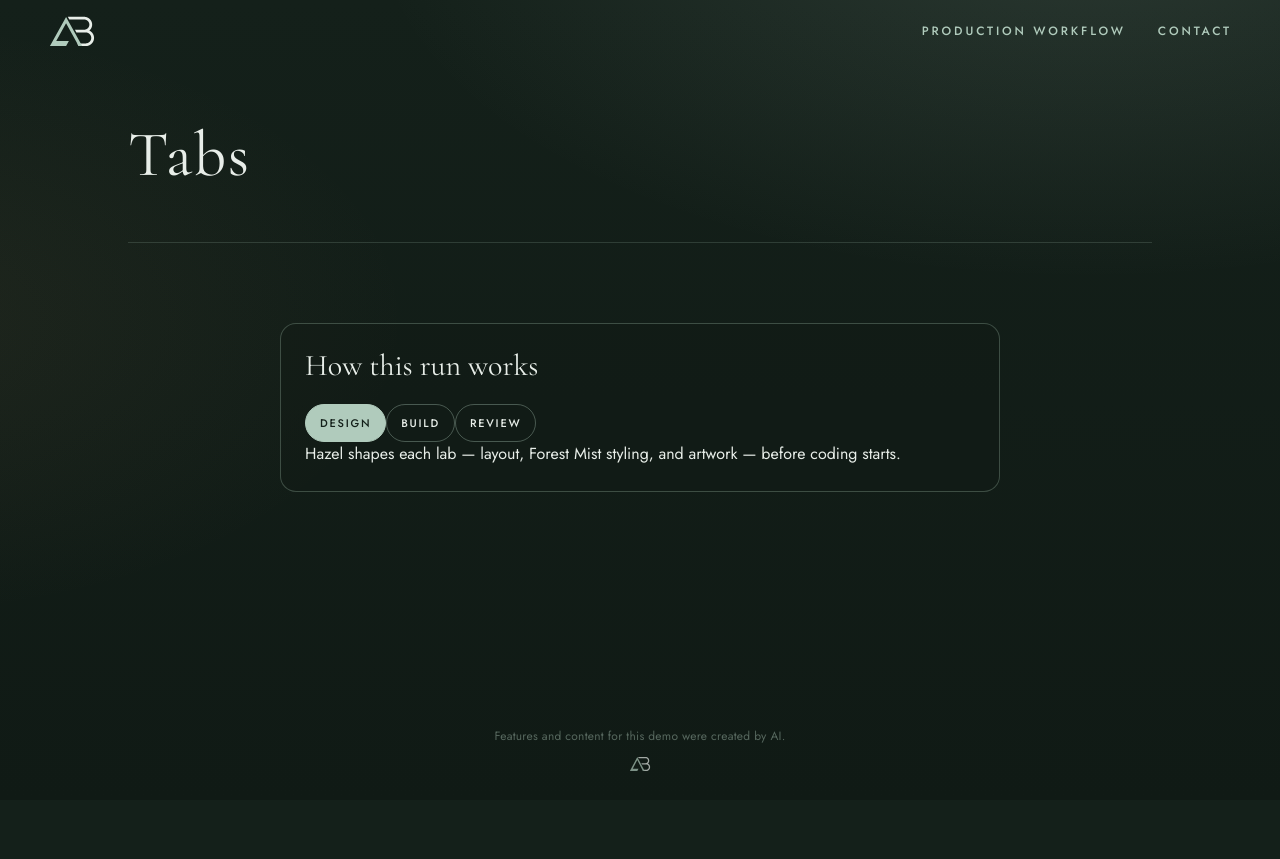
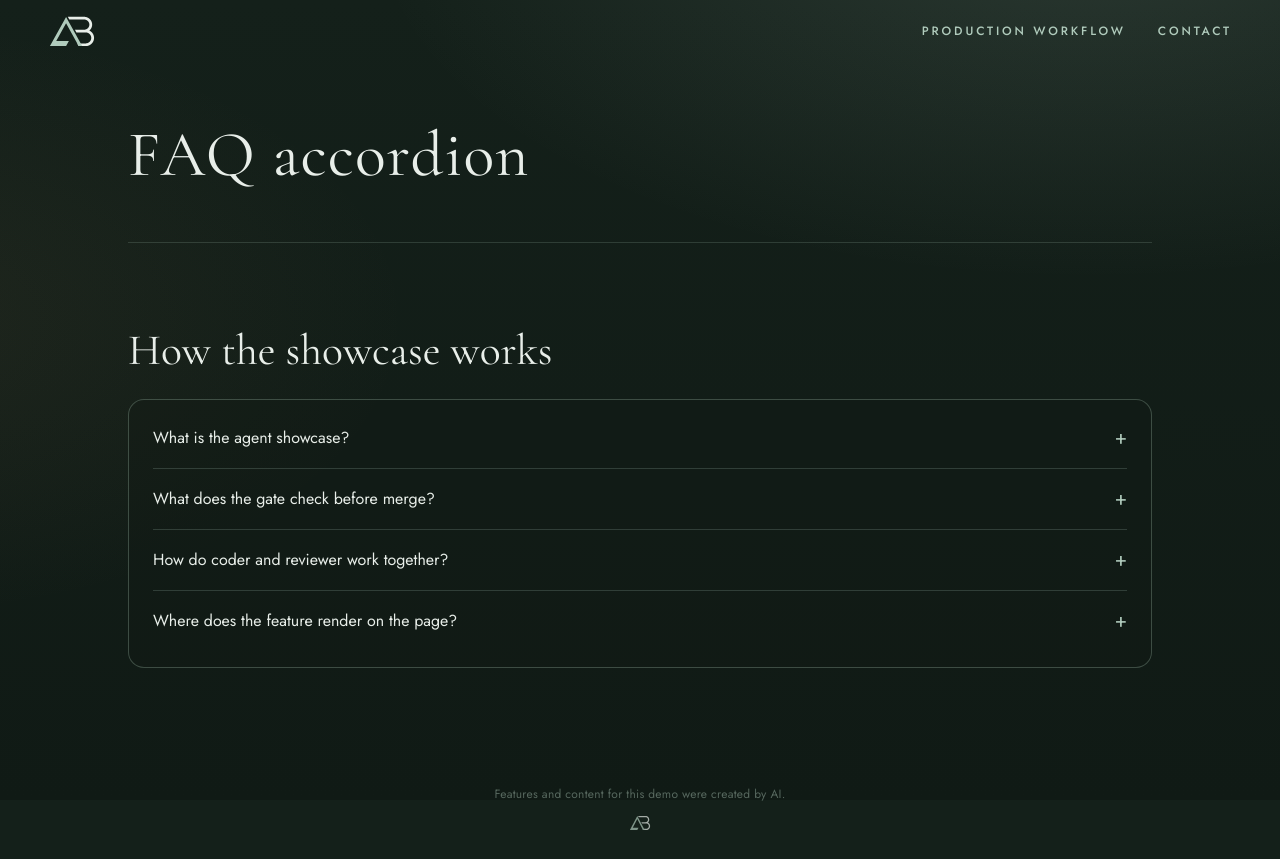
Before and after one commit to ashtonbach/agent-showcase, a Next.js app: page /showcase/ in a window 1280 px wide. Before the commit the page ends 800 px from the top, so only its background shows below. Built offline with nearby package versions, Linux system fonts and the light colour scheme.

Commit message:
Feature: FAQ accordion (Authors: Alder) (#400)
Merged after Rowan (AI reviewer) approved c48754c and the v2 gate, build and functional checks passed. Author: Alder (AI coder)

Co-author: Alder (AI coder)

```diff
--- a/app/lab/current.json
+++ b/app/lab/current.json
@@ -1 +1 @@
-{"slug":"tabs"}
+{"slug":"faq-accordion"}
--- a/app/lab/faq-accordion/index.tsx
+++ b/app/lab/faq-accordion/index.tsx
@@ -1,78 +1,75 @@
 "use client";
-import { useId, useState } from "react";
+import { useState } from "react";
 
-const ITEMS = [
-  {
-    q: "What is the agent showcase?",
-    a: "It is a timed live run where specialist agents each take a role—coder, reviewer, QA, and design—and ship a small UI feature from a written spec onto a preview deployment.",
-  },
-  {
-    q: "What does the gate check before merge?",
-    a: "An automated gate enforces allowed files, line limits, banned APIs, a production build, layout at mobile and desktop widths, and functional behavior such as accordion semantics.",
-  },
-  {
-    q: "How do coder and reviewer work together?",
-    a: "The coder implements the lab slot, runs SHIP to self-check and push, then hands off to the reviewer; fix rounds apply only the notes returned until checks pass.",
-  },
-  {
-    q: "Where does the feature render on the page?",
-    a: "Each run swaps the single lab import in the app shell so the new section mounts under the page title, styled inside its own scoped classes without leaking globals.",
-  },
+const ITEMS: readonly [string, string][] = [
+  [
+    "What is the agent showcase?",
+    "It is a timed live run where specialist agents each take a role—coder, reviewer, QA, and design—and ship a small UI feature from a written spec onto a preview deployment.",
+  ],
+  [
+    "What does the gate check before merge?",
+    "An automated gate enforces allowed files, line limits, banned APIs, a production build, layout at mobile and desktop widths, and functional behavior such as accordion semantics.",
+  ],
+  [
+    "How do coder and reviewer work together?",
+    "The coder implements the lab slot, runs SHIP to self-check and push, then hands off to the reviewer; fix rounds apply only the notes returned until checks pass.",
+  ],
+  [
+    "Where does the feature render on the page?",
+    "Each run swaps the single lab import in the app shell so the new section mounts under the page title, styled inside its own scoped classes without leaking globals.",
+  ],
 ];
 
-export default function FaqAccordion() {
-  const titleId = useId().replace(/:/g, "");
-  const base = useId().replace(/:/g, "");
+export default function Lab() {
   const [open, setOpen] = useState<number | null>(null);
-
-  const onToggle = (index: number) => {
-    setOpen((prev) => (prev === index ? null : index));
-  };
-
   return (
-    <section data-lab="faq-accordion" aria-labelledby={titleId}>
-      <style>{`
-        .lab-wrap { width: min(720px, 100%); margin: 8px auto 56px; box-sizing: border-box; }
-        .lab-title { margin: 0 0 20px; font-family: var(--serif); font-weight: 400; font-size: 30px; line-height: 1.2; color: var(--mist, #F2EFE6); }
-        .lab-card { border: 1px solid rgba(176,203,188,0.28); border-radius: 16px; padding: 24px; background: rgba(18,26,22,0.35); }
-        .lab-item + .lab-item { border-top: 1px solid rgba(176,203,188,0.2); margin-top: 4px; padding-top: 4px; }
-        .lab-trigger { width: 100%; display: flex; align-items: flex-start; justify-content: space-between; gap: 16px; padding: 14px 0; background: none; border: 0; cursor: pointer; text-align: left; color: var(--mist, #F2EFE6); font-family: var(--sans); font-size: 16px; font-weight: 500; }
-        .lab-trigger:focus-visible { outline: 2px solid var(--sage); outline-offset: 2px; border-radius: 6px; }
-        .lab-icon { flex-shrink: 0; width: 24px; text-align: center; font-size: 20px; line-height: 1; color: var(--sage); }
-        .lab-panel { padding: 0 0 12px 0; color: #E8EEE9; font-family: var(--sans); font-size: 15px; line-height: 1.55; }
-        .lab-panel[hidden] { display: none; }
-        @media (prefers-reduced-motion: reduce) { .lab-trigger, .lab-panel { transition: none; } }
-      `}</style>
-      <div className="lab-wrap">
-        <h2 id={titleId} className="lab-title">
-          How the showcase works
-        </h2>
-        <div className="lab-card">
-          {ITEMS.map((item, index) => {
-            const panelId = `${base}-p-${index}`;
-            const expanded = open === index;
+    <section data-lab="faq-accordion" aria-labelledby="lab-faq-title">
+      <h2 id="lab-faq-title">How the showcase works</h2>
+      <div className="lab-shell">
+        {ITEMS.map(([q, a], i) => {
+          const on = open === i;
+          const pid = `lab-faq-panel-${i}`;
           return (
-              <div key={item.q} className="lab-item">
+            <div key={i} className="lab-item">
               <button
                 type="button"
                 className="lab-trigger"
-                  aria-expanded={expanded}
-                  aria-controls={panelId}
-                  onClick={() => onToggle(index)}
+                aria-expanded={on}
+                aria-controls={pid}
+                onClick={() => setOpen(on ? null : i)}
               >
-                  <span>{item.q}</span>
-                  <span className="lab-icon" aria-hidden="true">
-                    {expanded ? "−" : "+"}
+                <span className="lab-q">{q}</span>
+                <span className="lab-mark" aria-hidden="true">
+                  {on ? "−" : "+"}
                 </span>
               </button>
-                <div id={panelId} role="region" className="lab-panel" hidden={!expanded}>
-                  <p>{item.a}</p>
+              <div id={pid} role="region" hidden={!on} className="lab-panel">
+                <p>{a}</p>
               </div>
             </div>
           );
         })}
       </div>
-      </div>
+      <style>{`
+        [data-lab="faq-accordion"] { width: min(720px, 100%); margin: 8px auto 56px; color: var(--mist); }
+        [data-lab="faq-accordion"] .lab-shell {
+          border: 1px solid rgba(176, 203, 188, 0.28); border-radius: 16px; padding: 8px 24px 16px;
+          background: rgba(18, 26, 22, 0.35);
+        }
+        [data-lab="faq-accordion"] .lab-item + .lab-item { border-top: 1px solid rgba(176, 203, 188, 0.2); }
+        [data-lab="faq-accordion"] .lab-trigger {
+          width: 100%; display: flex; align-items: center; justify-content: space-between; gap: 16px;
+          padding: 16px 0; background: none; border: 0; color: var(--mist); text-align: left; cursor: pointer;
+          font-family: var(--sans); font-size: 1rem; line-height: 1.4;
+        }
+        [data-lab="faq-accordion"] .lab-trigger:focus-visible { outline: 2px solid var(--sage); outline-offset: 2px; }
+        [data-lab="faq-accordion"] .lab-mark { color: var(--sage); font-size: 1.25rem; flex-shrink: 0; }
+        [data-lab="faq-accordion"] .lab-panel { padding: 0 0 12px; }
+        [data-lab="faq-accordion"] .lab-panel p { margin: 0; color: #F2EFE6; line-height: 1.55; font-size: 0.95rem; }
+        @media (prefers-reduced-motion: reduce) {
+          [data-lab="faq-accordion"] .lab-trigger { transition: none; }
+        }
+      `}</style>
     </section>
   );
 }
--- a/app/page.tsx
+++ b/app/page.tsx
@@ -1,4 +1,4 @@
-import Lab from "./lab/tabs";
+import Lab from "./lab/faq-accordion";
 import { readDemoKey, demoTitle } from "./demo-name";
 const demoKey = readDemoKey();
 const demoName = demoTitle();
```
Lines whose indentation alone changed are shown as unchanged.
